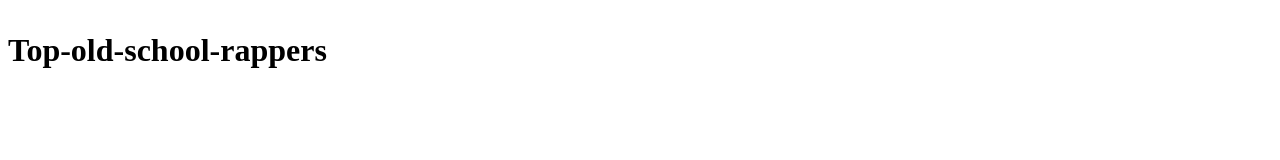
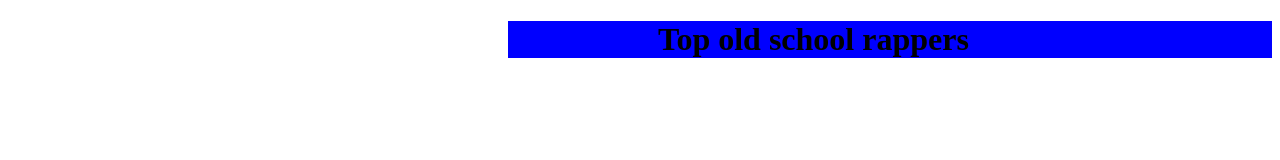
Before and after one commit to SkinnyJoeILMJ/old-rappers, a plain HTML site: page index.html in a window 1280 px wide. Drawn offline with Linux system fonts and the light colour scheme.

Commit message:
I commit

```diff
--- /dev/null
+++ b/index.css
@@ -0,0 +1,7 @@
+#old-school-rappers {
+    padding-left: 150px;
+    padding-right: 30px;
+    margin-left: 500px ;
+    margin-right: px;
+    background-color: blue;
+}
--- a/index.html
+++ b/index.html
@@ -1,21 +1,48 @@
 <!DOCTYPE html>
 <html lang="en">
+
 <head>
   <meta charset="UTF-8">
   <meta http-equiv="X-UA-Compatible" content="IE=edge">
   <meta name="viewport" content="width=device-width, initial-scale=1.0">
-    <title>Old-Scohool-Rappers</title>
+  <link rel="stylesheet" href="index.css">
+  <title>Old Scohool Rappers</title>
 </head>
+
+
 <body>
 
-</body>
-</html>
+  <html>
 
-<Header>
-    <h2 id="old-school-rappers"></h2>
-  <h1><p>Top-old-school-rappers</p></h1>
-</Header>
+  <header>
+    <h1 id="old-school-rappers">Top old school rappers</h1>
+  </header>
 
   <nav>
 
   </nav>
+
+  <main>
+    <h1></h1>
+
+    <section>
+
+
+
+
+    </section>
+
+
+  </main>
+
+  <footer>
+    <p>
+
+
+    </p>
+  </footer>
+
+</body>
+
+
+</html>
```
Lines whose indentation alone changed are shown as unchanged.
